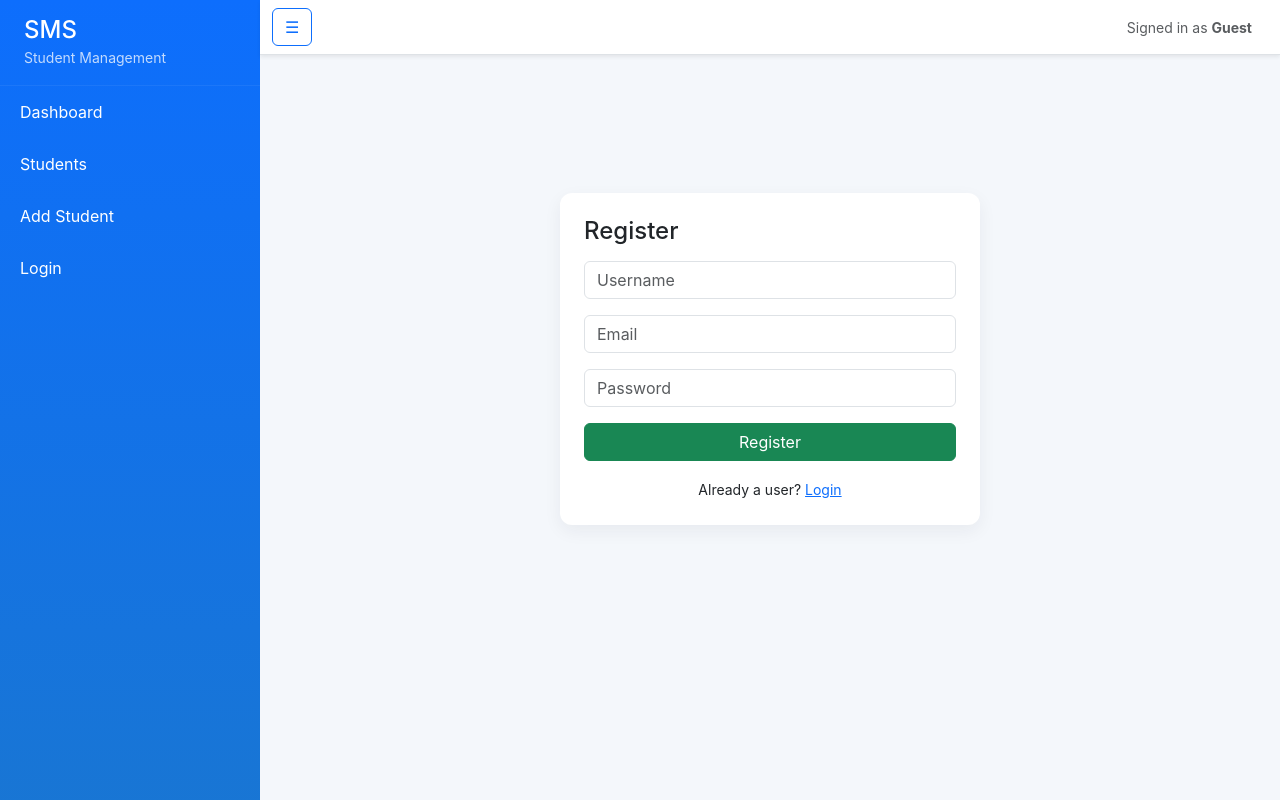
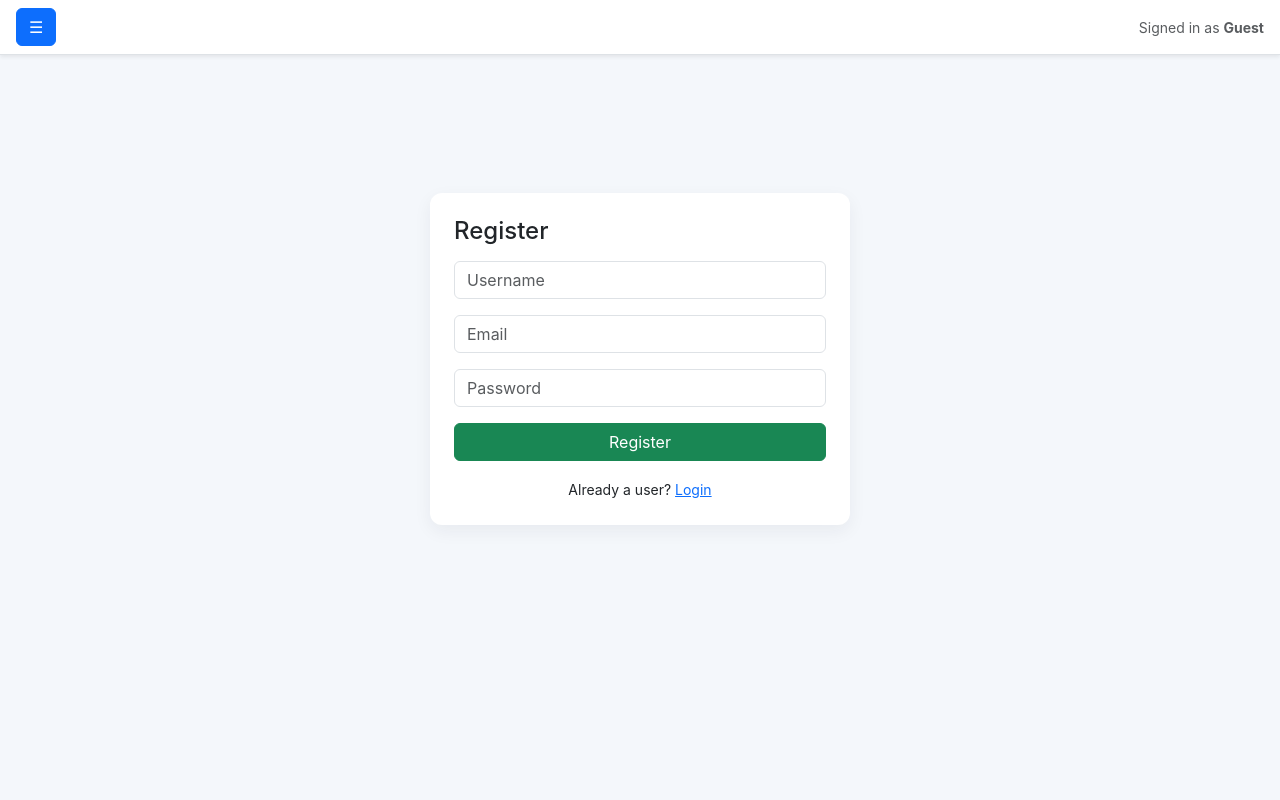
Before and after one commit to OmrajeAmbure/DBMS-MiniProject, a Flask app: page /register in a window 1280 px wide. Run offline with Flask 3, Linux system fonts and the light colour scheme; some libraries are stand-ins or nearby versions.

Commit message:
Reponsive Layout Commit

```diff
--- a/templates/base.html
+++ b/templates/base.html
@@ -14,46 +14,49 @@
   <!-- Your admin CSS -->
   <link rel="stylesheet" href="{{ url_for('static', filename='css/admin.css') }}">
 
+  <style>
+    /* Make it full height */
+    .offcanvas-start {
+      width: 250px !important;
+    }
+  </style>
 </head>
 <body>
-<div class="d-flex" id="wrapper">
-  <!-- Sidebar -->
-  <aside id="sidebar-wrapper" class="bg-primary text-white">
-    <div class="sidebar-brand px-4 py-3">
-      <h4 class="m-0">SMS</h4>
-      <small class="opacity-75">Student Management</small>
+
+<!-- Offcanvas Sidebar (Mobile + Tablet + Desktop Toggle) -->
+<div class="offcanvas offcanvas-start text-bg-primary" tabindex="-1" id="sidebar" aria-labelledby="sidebarLabel">
+  <div class="offcanvas-header">
+    <h4 class="offcanvas-title" id="sidebarLabel">SMS</h4>
+    <button type="button" class="btn-close btn-close-white" data-bs-dismiss="offcanvas"></button>
   </div>
+  <div class="offcanvas-body px-0">
     <nav class="list-group list-group-flush">
+
       {% if username %}
         <a href="{{ url_for('dashboard') }}" class="list-group-item list-group-item-action bg-transparent text-white">Dashboard</a>
         <a href="{{ url_for('students_ui') }}" class="list-group-item list-group-item-action bg-transparent text-white">Students</a>
         <a href="{{ url_for('add_student_ui') }}" class="list-group-item list-group-item-action bg-transparent text-white">Add Student</a>
-      {% else %}
-        <a class="list-group-item bg-transparent text-white disabled" tabindex="-1" aria-disabled="true">Dashboard</a>
-        <a class="list-group-item bg-transparent text-white disabled" tabindex="-1" aria-disabled="true">Students</a>
-        <a class="list-group-item bg-transparent text-white disabled" tabindex="-1" aria-disabled="true">Add Student</a>
-      {% endif %}
-      {% if username %}
         <a href="{{ url_for('logout') }}" class="list-group-item list-group-item-action bg-transparent text-white">Logout</a>
       {% else %}
         <a href="{{ url_for('login') }}" class="list-group-item list-group-item-action bg-transparent text-white">Login</a>
       {% endif %}
+
     </nav>
-  </aside>
+  </div>
+</div>
 
-  <!-- Page content -->
-  <div id="page-content-wrapper" class="w-100">
-    <!-- Topbar -->
-    <nav class="navbar navbar-expand-lg navbar-light bg-white border-bottom shadow-sm">
-      <div class="container-fluid">
-        <button class="btn btn-outline-primary" id="sidebarToggle">☰</button>
-        <div class="ms-auto d-flex align-items-center">
-          <div class="me-3 small text-muted d-none d-md-block">Signed in as <strong>{{ username or 'Guest' }}</strong></div>
-        </div>
+<!-- Page Content -->
+<div class="d-flex flex-column w-100">
+
+  <!-- Top Navbar -->
+  <nav class="navbar navbar-light bg-white border-bottom shadow-sm px-3">
+    <button class="btn btn-primary" data-bs-toggle="offcanvas" data-bs-target="#sidebar">☰</button>
+    <div class="ms-auto small text-muted">
+      Signed in as <strong>{{ username or 'Guest' }}</strong>
     </div>
   </nav>
 
-    <!-- Main container -->
+  <!-- Main Content -->
   <div class="container-fluid p-4">
     {% with messages = get_flashed_messages(with_categories=true) %}
       {% if messages %}
@@ -68,16 +71,10 @@
 
     {% block content %}{% endblock %}
   </div>
-  </div>
+
 </div>
 
 <script src="https://cdn.jsdelivr.net/npm/bootstrap@5.3.2/dist/js/bootstrap.bundle.min.js"></script>
-<script>
-document.getElementById('sidebarToggle')?.addEventListener('click', function() {
-  const sb = document.getElementById('sidebar-wrapper');
-  if (sb.classList.contains('collapsed')) sb.classList.remove('collapsed');
-  else sb.classList.add('collapsed');
-});
-</script>
+
 </body>
 </html>
```
Lines whose indentation alone changed are shown as unchanged.
